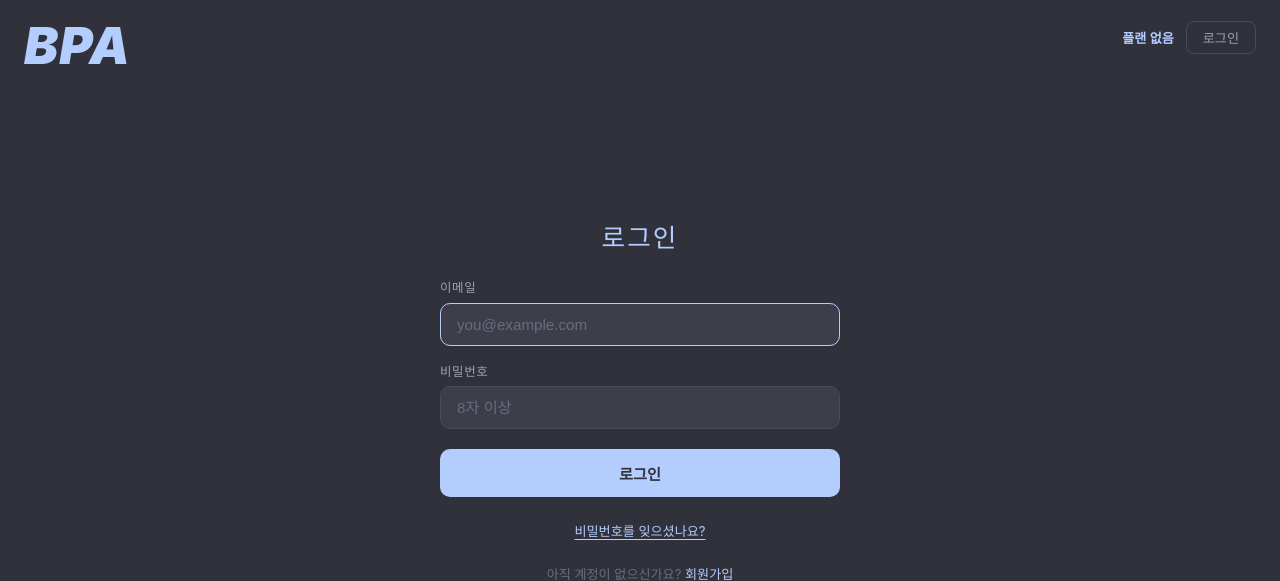
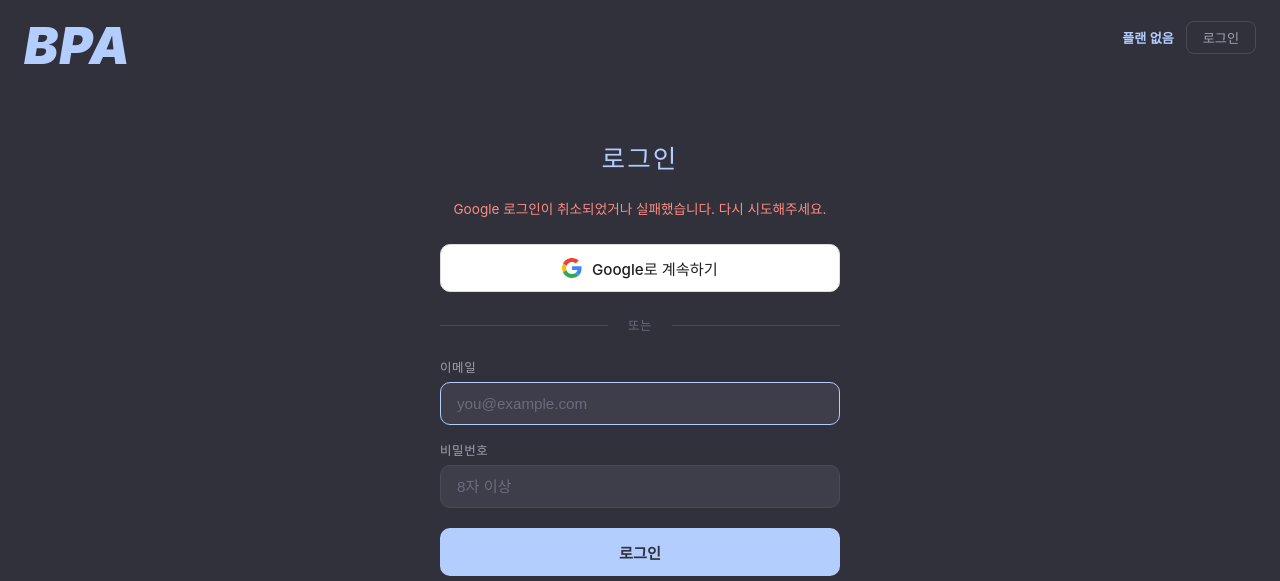
Before and after one commit to ChanseoKim00/bike-price-analyst, a Flask app: page /login?oauth_error=1 in a window 1280 px wide. Shown: the top 581 px of the page. Run offline with Flask 3, Linux system fonts and the light colour scheme.

Commit message:
구글 계정으로 로그인 기능 추가

```diff
--- a/app/routes.py
+++ b/app/routes.py
@@ -14,6 +14,7 @@ logger = logging.getLogger(__name__)
 
 from .models import db, Bike, Analysis, User, UserAnalysis, PriceSuggestion, AnalysisLog, BikePriceHistory, PartPriceHistory, Part, PasswordResetToken
 from .email_sender import send_password_reset_email
+from .utils.nickname import generate_unique_nickname
 from .scraper import fetch_html, ScrapeError
 from .ai_analyzer import extract_bike_info, AnalysisError, ServiceBusyError
 from .exchange_rate import get_exchange_rates
@@ -370,6 +371,7 @@ def register():
         nickname=nickname,
         birth_date=birth_date_parsed,
         privacy_agreed_at=datetime.utcnow(),
+        provider="local",
     )
     db.session.add(user)
     db.session.commit()
@@ -379,9 +381,11 @@ def register():
 @bp.route("/login", methods=["GET", "POST"])
 def login():
     if request.method == "GET":
-        registered = request.args.get("registered")
-        reset      = request.args.get("reset")
-        return render_template("login.html", registered=registered, reset=reset)
+        registered  = request.args.get("registered")
+        reset       = request.args.get("reset")
+        oauth_error = request.args.get("oauth_error")
+        return render_template("login.html",
+                               registered=registered, reset=reset, oauth_error=oauth_error)
 
     email    = request.form.get("email", "").strip().lower()
     password = request.form.get("password", "")
@@ -390,23 +394,93 @@ def login():
         return render_template("login.html", error="이메일 또는 비밀번호를 확인해주세요.", email=email)
 
     user = User.query.filter_by(email=email).first()
-    if not user or not check_password_hash(user.password_hash, password):
+    if not user or not user.password_hash or not check_password_hash(user.password_hash, password):
         return render_template("login.html", error="이메일 또는 비밀번호가 올바르지 않습니다.", email=email)
 
     user.last_login_at = datetime.utcnow()
     db.session.commit()
 
-    session["user_id"]       = str(user.id)
-    session["user_email"]    = user.email
-    session["user_nickname"] = user.nickname
-    session["user_role"]     = user.role
-    session["user_plan"]     = user.plan
+    _login_user_session(user)
     return redirect(url_for("main.index"))
 
 
 @bp.route("/logout")
 def logout():
     session.clear()
+    return redirect(url_for("main.index"))
+
+
+# ── Google OAuth 로그인 ───────────────────────────────────────
+
+def _login_user_session(user: User):
+    """로그인 세션 값 채우기 — /login, OAuth 콜백 공용."""
+    session["user_id"]       = str(user.id)
+    session["user_email"]    = user.email
+    session["user_nickname"] = user.nickname
+    session["user_role"]     = user.role
+    session["user_plan"]     = user.plan
+
+
+@bp.route("/auth/google/login")
+def google_login():
+    from . import oauth
+    redirect_uri = url_for("main.google_callback", _external=True)
+    return oauth.google.authorize_redirect(redirect_uri)
+
+
+@bp.route("/auth/google/callback")
+def google_callback():
+    from . import oauth
+    try:
+        token = oauth.google.authorize_access_token()
+    except Exception as e:
+        logger.warning("Google OAuth 토큰 교환 실패: %s", e)
+        return redirect(url_for("main.login") + "?oauth_error=1")
+
+    userinfo = token.get("userinfo")
+    if not userinfo:
+        try:
+            userinfo = oauth.google.userinfo(token=token)
+        except Exception as e:
+            logger.error("Google userinfo 조회 실패: %s", e)
+            return redirect(url_for("main.login") + "?oauth_error=1")
+
+    sub   = userinfo.get("sub")
+    email = (userinfo.get("email") or "").strip().lower()
+    name  = userinfo.get("name") or None
+
+    if not sub or not email:
+        logger.warning("Google userinfo 필수값 누락: sub=%s email=%s", sub, email)
+        return redirect(url_for("main.login") + "?oauth_error=1")
+
+    # 1) provider + sub 매칭 → 재로그인
+    user = User.query.filter_by(provider="google", provider_user_id=sub).first()
+
+    # 2) email 매칭 → 기존 로컬 계정 자동 연결
+    if not user:
+        user = User.query.filter_by(email=email).first()
+        if user:
+            user.provider = "google"
+            user.provider_user_id = sub
+
+    # 3) 신규 가입
+    if not user:
+        user = User(
+            email=email,
+            password_hash=None,
+            name=name,
+            nickname=generate_unique_nickname(),
+            birth_date=None,
+            privacy_agreed_at=datetime.utcnow(),
+            provider="google",
+            provider_user_id=sub,
+        )
+        db.session.add(user)
+
+    user.last_login_at = datetime.utcnow()
+    db.session.commit()
+
+    _login_user_session(user)
     return redirect(url_for("main.index"))
 
 
--- /dev/null
+++ b/app/utils/nickname.py
@@ -0,0 +1,52 @@
+"""
+랜덤 닉네임 생성 유틸 — 소셜 로그인 신규 가입 시 자동 닉네임 부여용.
+
+형식: 형용사 + 동물 + 3자리 숫자 (예: "맑은기린122", "청소원숭이356")
+중복이면 숫자 재추첨, 일정 횟수 실패 시 4자리 숫자로 확장.
+"""
+import random
+
+from ..models import User, db
+
+
+_ADJECTIVES = [
+    "맑은", "푸른", "빠른", "조용한", "용감한", "지혜로운", "다정한", "쾌활한",
+    "느긋한", "포근한", "산뜻한", "씩씩한", "늠름한", "싱그러운", "따뜻한", "상큼한",
+    "귀여운", "도도한", "날렵한", "온화한", "환한", "해맑은", "정겨운", "찬란한",
+    "반짝이는", "평온한", "활기찬", "친절한", "든든한", "기운찬",
+]
+
+_ANIMALS = [
+    "기린", "원숭이", "고양이", "호랑이", "사자", "수달", "판다", "여우",
+    "토끼", "다람쥐", "너구리", "코끼리", "곰", "늑대", "사슴", "부엉이",
+    "독수리", "펭귄", "돌고래", "거북이", "고래", "햄스터", "앵무새", "족제비",
+    "고슴도치", "미어캣", "카피바라", "알파카", "재규어", "두더지",
+]
+
+_MAX_RETRIES_3DIGIT = 10
+_MAX_RETRIES_4DIGIT = 20
+
+
+def generate_random_nickname(digits: int = 3) -> str:
+    """형용사 + 동물 + N자리 숫자."""
+    low = 10 ** (digits - 1)
+    high = 10 ** digits - 1
+    return f"{random.choice(_ADJECTIVES)}{random.choice(_ANIMALS)}{random.randint(low, high)}"
+
+
+def generate_unique_nickname() -> str:
+    """
+    users.nickname UNIQUE에 걸리지 않는 닉네임을 찾아 반환.
+    3자리로 10회 시도 → 실패 시 4자리로 20회 시도 → 그래도 실패 시 예외.
+    """
+    for _ in range(_MAX_RETRIES_3DIGIT):
+        nickname = generate_random_nickname(digits=3)
+        if not User.query.filter_by(nickname=nickname).first():
+            return nickname
+
+    for _ in range(_MAX_RETRIES_4DIGIT):
+        nickname = generate_random_nickname(digits=4)
+        if not User.query.filter_by(nickname=nickname).first():
+            return nickname
+
+    raise RuntimeError("닉네임 생성 재시도 한도 초과")
--- a/migrations/init.sql
+++ b/migrations/init.sql
@@ -72,15 +72,18 @@ CREATE TABLE IF NOT EXISTS analyses (
 CREATE TABLE IF NOT EXISTS users (
     id                  UUID        PRIMARY KEY DEFAULT gen_random_uuid(),
     email               TEXT        NOT NULL UNIQUE,
-    password_hash       TEXT        NOT NULL,
+    password_hash       TEXT,
     role                TEXT        NOT NULL DEFAULT 'user'
                             CHECK (role IN ('user', 'admin')),
     created_at          TIMESTAMP   NOT NULL DEFAULT NOW(),
     last_login_at       TIMESTAMP,
-    name                TEXT        NOT NULL,
+    name                TEXT,
     nickname            TEXT        NOT NULL UNIQUE,
-    birth_date          DATE        NOT NULL,
-    privacy_agreed_at   TIMESTAMP   NOT NULL
+    birth_date          DATE,
+    privacy_agreed_at   TIMESTAMP   NOT NULL,
+    provider            TEXT        CHECK (provider IS NULL OR provider IN ('local', 'google')),
+    provider_user_id    TEXT,
+    UNIQUE (provider, provider_user_id)
 );
 
 -- ============================================================
--- a/requirements.txt
+++ b/requirements.txt
@@ -8,3 +8,4 @@ beautifulsoup4==4.12.3
 anthropic==0.49.0
 playwright==1.51.0
 sendgrid==6.11.0
+authlib==1.3.2
--- a/static/css/style.css
+++ b/static/css/style.css
@@ -1242,6 +1242,55 @@ a { color: inherit; text-decoration: none; }
   text-underline-offset: 3px;
 }
 
+/* ===== OAuth 버튼 ===== */
+.oauth-btn {
+  display: flex;
+  align-items: center;
+  justify-content: center;
+  gap: 0.6rem;
+  background: #ffffff;
+  color: #1f1f1f;
+  border: 1px solid #dadce0;
+  border-radius: 10px;
+  padding: 0.75rem 1rem;
+  font-size: 0.95rem;
+  font-weight: 500;
+  text-decoration: none;
+  transition: background-color 0.15s, box-shadow 0.15s;
+}
+
+.oauth-btn:hover {
+  background: #f7f8fa;
+  box-shadow: 0 1px 3px rgba(0, 0, 0, 0.18);
+}
+
+.oauth-btn__icon {
+  width: 20px;
+  height: 20px;
+  flex-shrink: 0;
+}
+
+.oauth-divider {
+  position: relative;
+  text-align: center;
+  color: #6b6b7e;
+  font-size: 0.78rem;
+  letter-spacing: 0.05em;
+}
+
+.oauth-divider::before,
+.oauth-divider::after {
+  content: "";
+  position: absolute;
+  top: 50%;
+  width: calc(50% - 2rem);
+  height: 1px;
+  background: #4a4a58;
+}
+
+.oauth-divider::before { left: 0; }
+.oauth-divider::after  { right: 0; }
+
 /* ===== 모바일 ===== */
 @media (max-width: 600px) {
   html, body {
--- a/templates/login.html
+++ b/templates/login.html
@@ -13,9 +13,25 @@
     <p class="auth-notice">비밀번호가 변경됐습니다. 새 비밀번호로 로그인해주세요.</p>
     {% endif %}
 
+    {% if oauth_error %}
+    <p class="auth-error">Google 로그인이 취소되었거나 실패했습니다. 다시 시도해주세요.</p>
+    {% endif %}
+
     {% if error %}
     <p class="auth-error">{{ error }}</p>
     {% endif %}
+
+    <a href="/auth/google/login" class="oauth-btn oauth-btn--google">
+      <svg class="oauth-btn__icon" viewBox="0 0 48 48" xmlns="http://www.w3.org/2000/svg" aria-hidden="true">
+        <path fill="#EA4335" d="M24 9.5c3.54 0 6.71 1.22 9.21 3.6l6.85-6.85C35.9 2.38 30.47 0 24 0 14.62 0 6.51 5.38 2.56 13.22l7.98 6.19C12.43 13.72 17.74 9.5 24 9.5z"/>
+        <path fill="#4285F4" d="M46.98 24.55c0-1.57-.15-3.09-.38-4.55H24v9.02h12.94c-.58 2.96-2.26 5.48-4.78 7.18l7.73 6c4.51-4.18 7.09-10.36 7.09-17.65z"/>
+        <path fill="#FBBC05" d="M10.53 28.59c-.48-1.45-.76-2.99-.76-4.59s.27-3.14.76-4.59l-7.98-6.19C.92 16.46 0 20.12 0 24c0 3.88.92 7.54 2.56 10.78l7.97-6.19z"/>
+        <path fill="#34A853" d="M24 48c6.48 0 11.93-2.13 15.89-5.81l-7.73-6c-2.15 1.45-4.92 2.3-8.16 2.3-6.26 0-11.57-4.22-13.47-9.91l-7.98 6.19C6.51 42.62 14.62 48 24 48z"/>
+      </svg>
+      <span>Google로 계속하기</span>
+    </a>
+
+    <div class="oauth-divider"><span>또는</span></div>
 
     <form class="auth-form" method="POST" action="/login">
       <div class="auth-field">
```
Also changed, not shown: app/__init__.py (+14 -0 lines), app/models.py (+11 -3 lines), migrate.py (+18 -4 lines), templates/register.html (+12 -0 lines), README.md, app/utils/__init__.py (added), migrations/002_add_oauth.sql (added).
